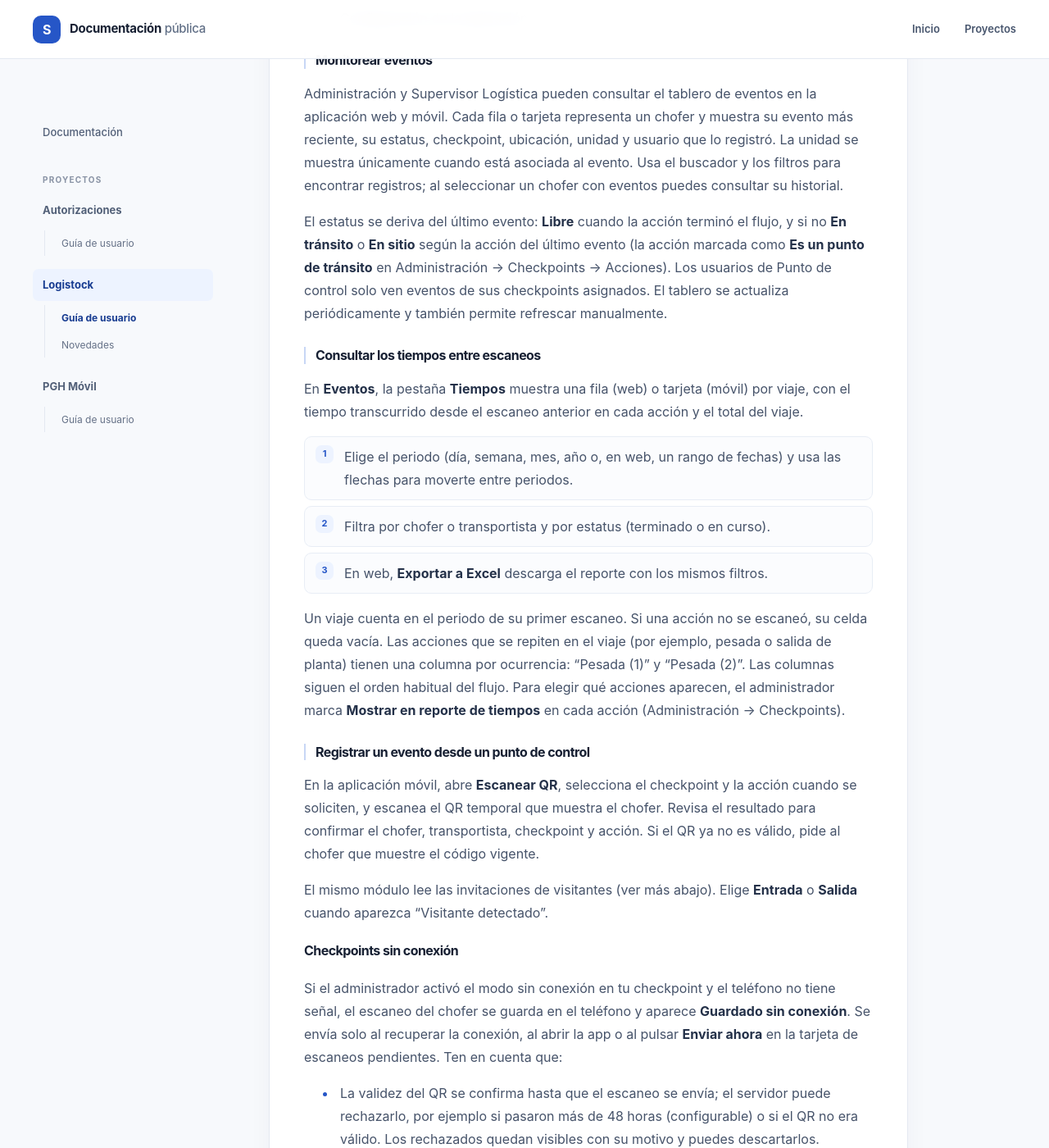
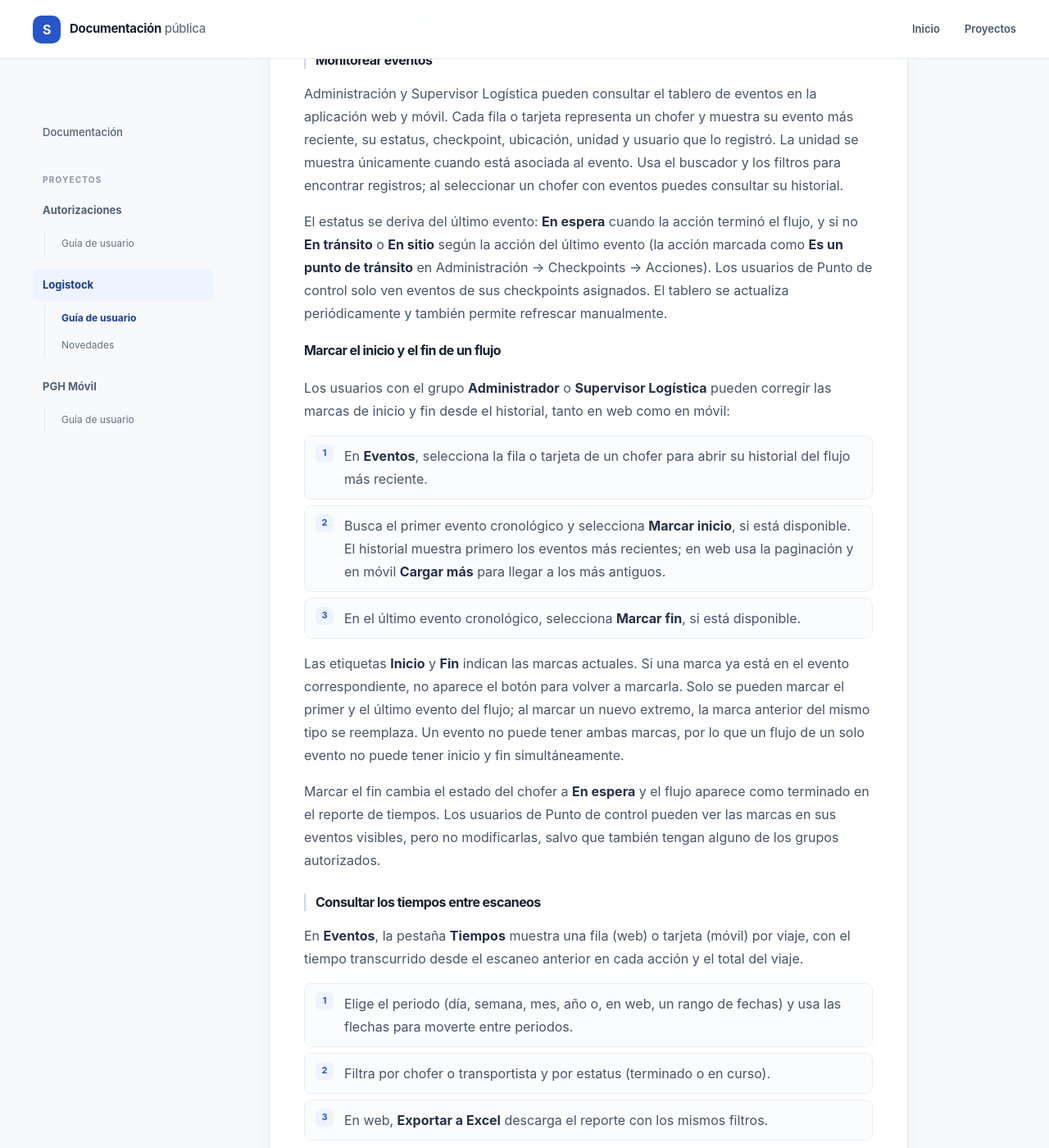
Before and after one commit to swaplicado/documentacion, a Jekyll site: the page built from projects/logistock/para-usuarios.md, in a window 1280 px wide and 1400 px high, scrolled down 1803 px. Shown: the whole window at 82% size. Built offline with Jekyll 4.4.1, drawn with Linux system fonts in a browser that asks for light colours.

Commit message:
docs: sync Logistock user documentation

```diff
--- a/projects/logistock/para-usuarios.md
+++ b/projects/logistock/para-usuarios.md
@@ -55,10 +55,36 @@ lo registró. La unidad se muestra únicamente cuando está asociada al evento.
 Usa el buscador y los filtros para encontrar registros; al seleccionar un
 chofer con eventos puedes consultar su historial.
 
-El estatus se deriva del último evento: **Libre** cuando la acción terminó el
+El estatus se deriva del último evento: **En espera** cuando la acción terminó el
 flujo, y si no **En tránsito** o **En sitio** según la acción del último evento (la acción marcada como **Es un punto de tránsito** en Administración → Checkpoints → Acciones). Los usuarios de Punto de control solo ven eventos de sus
 checkpoints asignados. El tablero se actualiza periódicamente y también permite
 refrescar manualmente.
+
+#### Marcar el inicio y el fin de un flujo
+
+Los usuarios con el grupo **Administrador** o **Supervisor Logística** pueden
+corregir las marcas de inicio y fin desde el historial, tanto en web como en
+móvil:
+
+1. En **Eventos**, selecciona la fila o tarjeta de un chofer para abrir su
+   historial del flujo más reciente.
+2. Busca el primer evento cronológico y selecciona **Marcar inicio**, si está
+   disponible. El historial muestra primero los eventos más recientes; en web
+   usa la paginación y en móvil **Cargar más** para llegar a los más antiguos.
+3. En el último evento cronológico, selecciona **Marcar fin**, si está
+   disponible.
+
+Las etiquetas **Inicio** y **Fin** indican las marcas actuales. Si una marca ya
+está en el evento correspondiente, no aparece el botón para volver a marcarla.
+Solo se pueden marcar el primer y el último evento del flujo; al marcar un
+nuevo extremo, la marca anterior del mismo tipo se reemplaza. Un evento no puede
+tener ambas marcas, por lo que un flujo de un solo evento no puede tener inicio
+y fin simultáneamente.
+
+Marcar el fin cambia el estado del chofer a **En espera** y el flujo aparece como
+terminado en el reporte de tiempos. Los usuarios de Punto de control pueden ver
+las marcas en sus eventos visibles, pero no modificarlas, salvo que también
+tengan alguno de los grupos autorizados.
 
 ### Consultar los tiempos entre escaneos
 
```
Also changed, not shown: projects/logistock/novedades.md (+5 -0 lines).
